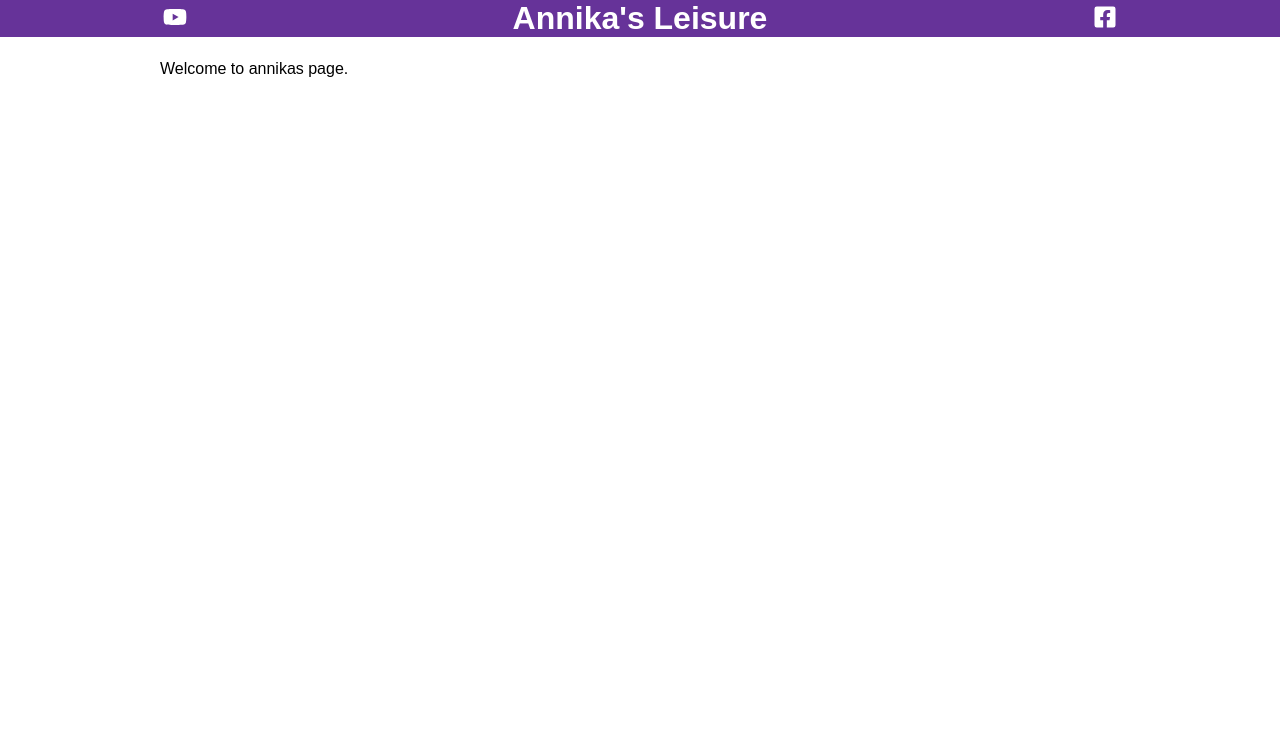
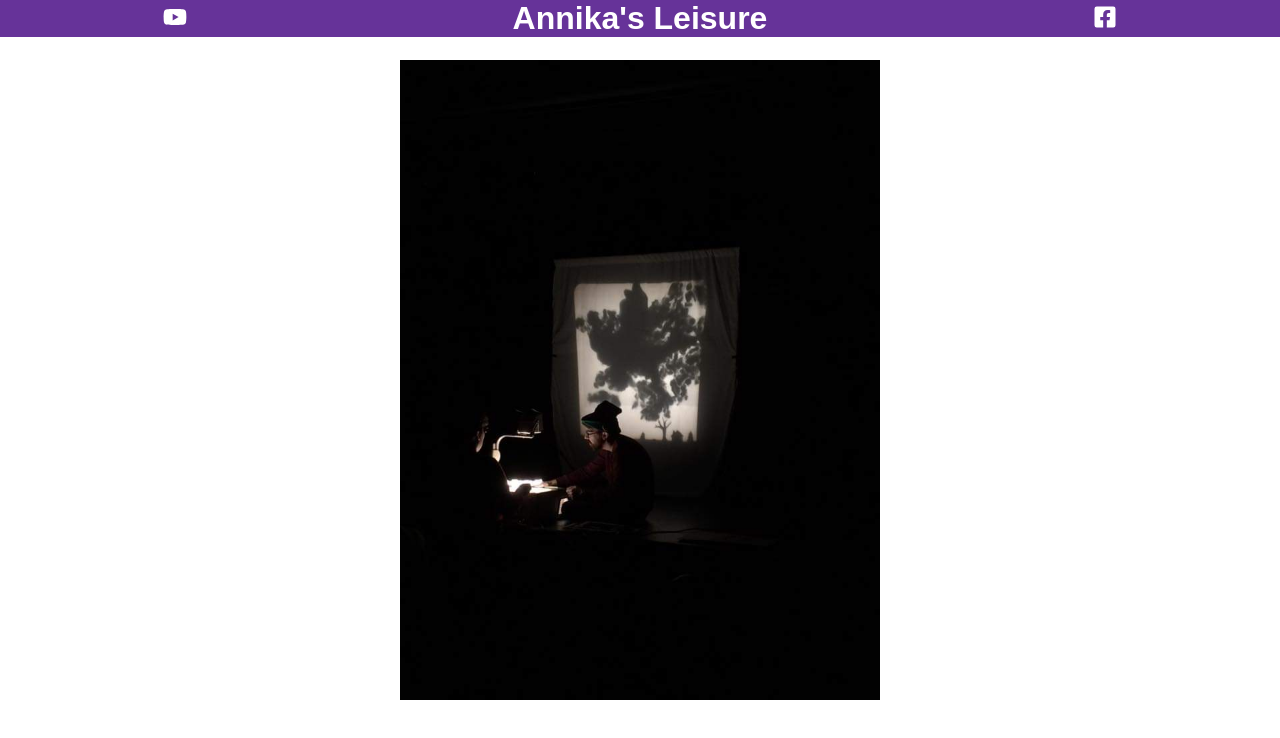
Before and after one commit to edwhelan/annika, a Gatsby site: page / in a window 1280 px wide. Built offline with nearby package versions, Linux system fonts and the light colour scheme; Gatsby itself is replaced by a stand-in of ours.

Commit message:
centers image on home

```diff
--- a/src/components/layout.css
+++ b/src/components/layout.css
@@ -5,6 +5,10 @@ html {
 }
 body {
   margin: 0;
+}
+html, body {
+  width: 100%;
+  height: 100%;
 }
 
 .nav-bar {
@@ -18,3 +22,17 @@ body {
   color: white;
   font-size: 1.5em;
 }
+
+.home {
+  display: flex;
+  justify-content: center;
+  width: 100%;
+  /* margin: 0 5em; */
+}
+
+.home img {
+  max-width: 100%;
+  height: 80vh;
+  /* height: auto; */
+  margin: 0 5em;
+}
--- a/src/components/layout.js
+++ b/src/components/layout.js
@@ -19,14 +19,7 @@ const Layout = ({ children }) => (
     render={data => (
       <>
         <Header siteTitle={data.site.siteMetadata.title} />
-        <div
-          style={{
-            margin: `0 auto`,
-            maxWidth: 960,
-            padding: `0px 1.0875rem 1.45rem`,
-            paddingTop: 0,
-          }}
-        >
+        <div>
           {children}
         </div>
       </>
--- a/src/pages/index.js
+++ b/src/pages/index.js
@@ -3,6 +3,8 @@ import { Link } from 'gatsby'
 
 import Layout from '../components/layout'
 import SEO from '../components/seo'
+
+import dragon from '../images/dragonPuppetShow.jpg'
 
 // Opening page
 // ----- with picture of us doing dragon puppet show
@@ -11,7 +13,9 @@ import SEO from '../components/seo'
 const IndexPage = () => (
   <Layout>
     <SEO title="Home" keywords={[`Annika`, `Leisure`, `Puppetry`]} />
-    <p>Welcome to annikas page.</p>
+      <div className='home'>
+        <img src={dragon} alt='shadow puppetry show' />
+      </div>
 
   </Layout>
 )
```
